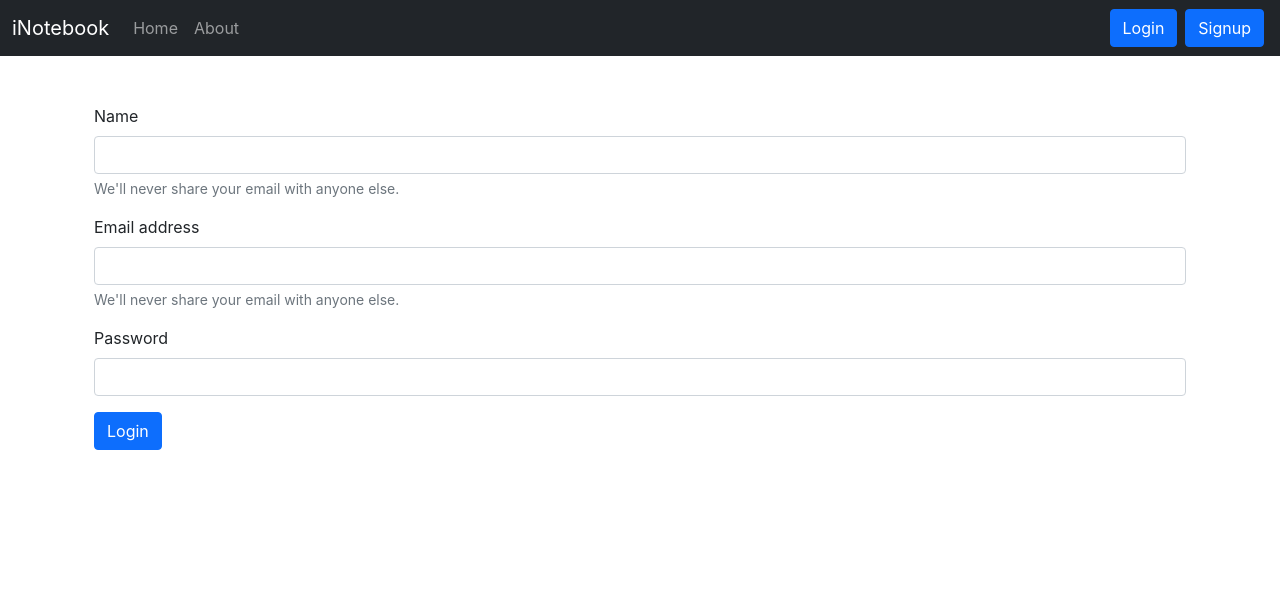
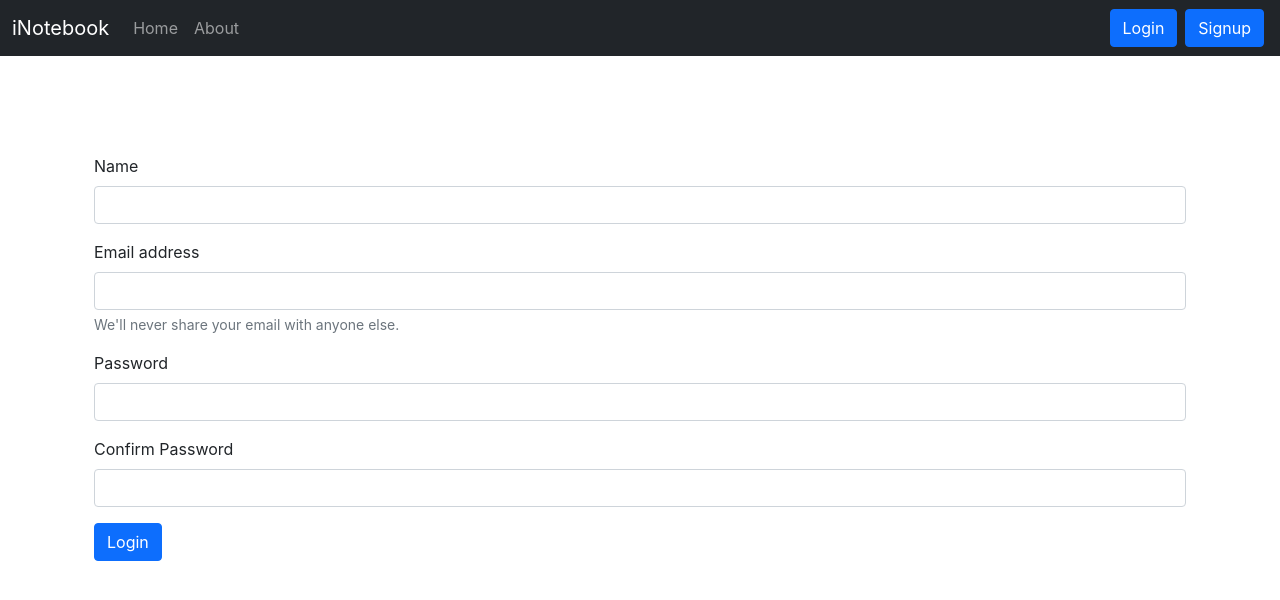
Before and after one commit to ParthG2912/iNoteBook-MERN, a React (Create React App) app: page /signup in a window 1280 px wide. Shown: the top 600 px of the page. Built offline with nearby package versions, Linux system fonts and the light colour scheme.

Commit message:
SignUp and Alerts Done.

```diff
--- a/src/App.js
+++ b/src/App.js
@@ -1,26 +1,39 @@
 import "./App.css";
 import { BrowserRouter as Router, Routes, Route } from "react-router-dom";
+import { useState } from "react";
 import { Navbar } from "./components/Navbar";
 import { Home } from "./components/Home";
 import { About } from "./components/About";
 import NoteState from "./context/notes/NoteState";
-// import Alert from "./components/Alert";
+import Alert from "./components/Alert";
 import Login from "./components/Login";
 import Signup from "./components/Signup";
 
 function App() {
+    const [alert, setAlert] = useState(null);
+
+    const showAlert = (message, type) => {
+        setAlert({
+            msg: message,
+            type: type,
+        });
+        setTimeout(() => {
+            setAlert(null);
+        }, 1500);
+    };
+
     return (
         <>
-            <NoteState>
+            <NoteState showAlert={showAlert}>
                 <Router>
                     <Navbar />
-                    {/* <Alert message="Deleted" type="danger" /> */}
+                    <Alert alert={alert} />
                     <div className="container">
                         <Routes>
                             <Route path="/" element={<Home />} />
                             <Route path="/about" element={<About />} />
-                            <Route path="/login" element={<Login />} />
-                            <Route path="/signup" element={<Signup />} />
+                            <Route path="/login" element={<Login showAlert={showAlert} />} />
+                            <Route path="/signup" element={<Signup showAlert={showAlert} />} />
                         </Routes>
                     </div>
                 </Router>
--- a/src/components/Alert.js
+++ b/src/components/Alert.js
@@ -1,13 +1,19 @@
 import React from "react";
 
-const Alert = (props) => {
+function Alert(props) {
+    const capitalize = (word) => {
+        if (word === "danger") word = "error";
+        return word.charAt(0).toUpperCase() + word.slice(1);
+    };
     return (
-        <div>
-            <div className={`alert alert-${props.type}`} role="alert">
-                {props.message}
-            </div>
+        <div style={{ height: "50px" }}>
+            {props.alert && (
+                <div className={`alert alert-${props.alert.type} alert-dismissible fade show`} role="alert">
+                    <strong>{capitalize(props.alert.type)}</strong> : {props.alert.msg}
+                </div>
+            )}
         </div>
     );
-};
+}
 
 export default Alert;
--- a/src/components/Login.js
+++ b/src/components/Login.js
@@ -1,7 +1,7 @@
 import React, { useState } from "react";
 import { useNavigate } from "react-router-dom";
 
-const Login = () => {
+const Login = (props) => {
     const [credentials, setCredentials] = useState({ email: "", password: "" });
 
     const navigate = useNavigate();
@@ -23,8 +23,9 @@ const Login = () => {
             //save auth-token and redirect
             localStorage.setItem("token", json.authToken);
             navigate("/");
+            props.showAlert("Logged In Successfully", "success");
         } else {
-            alert("Invalid Credentials");
+            props.showAlert("Invalid Credentials!", "danger");
         }
     };
 
--- a/src/components/Signup.js
+++ b/src/components/Signup.js
@@ -1,31 +1,38 @@
 import React, { useState } from "react";
 import { useNavigate } from "react-router-dom";
 
-const Login = () => {
-    const [credentials, setCredentials] = useState({ name: "", email: "", password: "" });
+const Signup = (props) => {
+    const [credentials, setCredentials] = useState({ name: "", email: "", password: "", cpassword: "" });
 
     const navigate = useNavigate();
-    const handleLogin = async (e) => {
+    const handleSignup = async (e) => {
         e.preventDefault();
+        const { name, email, password, cpassword } = credentials;
+        if (password === cpassword) {
             const response = await fetch("http://localhost:5000/api/auth/createuser", {
                 method: "POST",
                 headers: {
                     "Content-Type": "application/json",
                 },
                 body: JSON.stringify({
-                name: credentials.name,
-                email: credentials.email,
-                password: credentials.password,
+                    name: name,
+                    email: email,
+                    password: password,
                 }),
             });
             const json = await response.json();
             console.log(json);
+
             if (json.success) {
                 //save auth-token and redirect
                 localStorage.setItem("token", json.authToken);
                 navigate("/");
+                props.showAlert("Account Created Successfully", "success");
             } else {
-            alert("User already exists");
+                props.showAlert("Invalid Details!", "danger");
+            }
+        } else {
+            props.showAlert("Both Passwords Does Not Match!", "danger");
         }
     };
 
@@ -35,23 +42,12 @@ const Login = () => {
 
     return (
         <div className="container my-5">
-            <form onSubmit={handleLogin}>
+            <form onSubmit={handleSignup}>
                 <div className="mb-3">
                     <label htmlFor="name" className="form-label">
                         Name
                     </label>
-                    <input
-                        type="text"
-                        className="form-control"
-                        id="name"
-                        name="name"
-                        onChange={handleChange}
-                        value={credentials.name}
-                        aria-describedby="emailHelp"
-                    />
-                    <div id="emailHelp" className="form-text">
-                        We'll never share your email with anyone else.
-                    </div>
+                    <input type="text" className="form-control" id="name" name="name" onChange={handleChange} value={credentials.name} minlength={5} required />
                 </div>
                 <div className="mb-3">
                     <label htmlFor="email" className="form-label">
@@ -65,6 +61,7 @@ const Login = () => {
                         onChange={handleChange}
                         value={credentials.email}
                         aria-describedby="emailHelp"
+                        required
                     />
                     <div id="emailHelp" className="form-text">
                         We'll never share your email with anyone else.
@@ -74,7 +71,31 @@ const Login = () => {
                     <label htmlFor="password" className="form-label">
                         Password
                     </label>
-                    <input type="password" className="form-control" id="password" name="password" onChange={handleChange} value={credentials.password} />
+                    <input
+                        type="password"
+                        className="form-control"
+                        id="password"
+                        name="password"
+                        onChange={handleChange}
+                        value={credentials.password}
+                        minLength={5}
+                        required
+                    />
+                </div>
+                <div className="mb-3">
+                    <label htmlFor="cpassword" className="form-label">
+                        Confirm Password
+                    </label>
+                    <input
+                        type="password"
+                        className="form-control"
+                        id="cpassword"
+                        name="cpassword"
+                        onChange={handleChange}
+                        value={credentials.cpassword}
+                        minLength={5}
+                        required
+                    />
                 </div>
 
                 <button type="submit" className="btn btn-primary">
@@ -85,4 +106,4 @@ const Login = () => {
     );
 };
 
-export default Login;
+export default Signup;
--- a/src/context/notes/NoteState.js
+++ b/src/context/notes/NoteState.js
@@ -38,6 +38,7 @@ const NoteState = (props) => {
         const json = await response.json();
 
         setNotes(notes.concat(json));
+        props.showAlert("Note Added Successfully", "success");
     };
 
     //Delete a Note
@@ -58,6 +59,7 @@ const NoteState = (props) => {
             return note._id !== id;
         });
         setNotes(newNotes);
+        props.showAlert("Note Deleted Successfully", "success");
     };
 
     //Edit a Note
@@ -87,6 +89,7 @@ const NoteState = (props) => {
             }
         }
         setNotes(newNotes);
+        props.showAlert("Note Updated Successfully", "success");
     };
 
     return <NoteContext.Provider value={{ notes, fetchNotes, addNote, deleteNote, editNote }}>{props.children}</NoteContext.Provider>;
```
Lines whose indentation alone changed are shown as unchanged.
